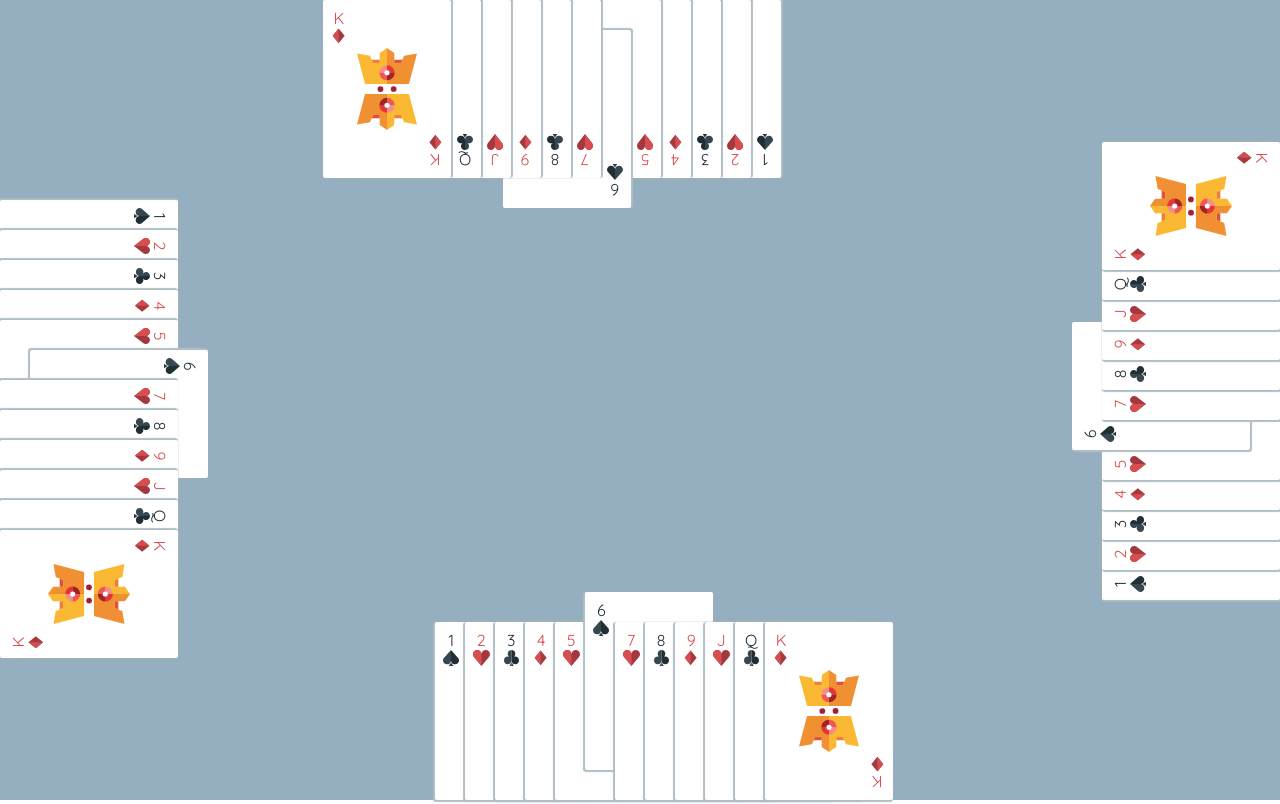
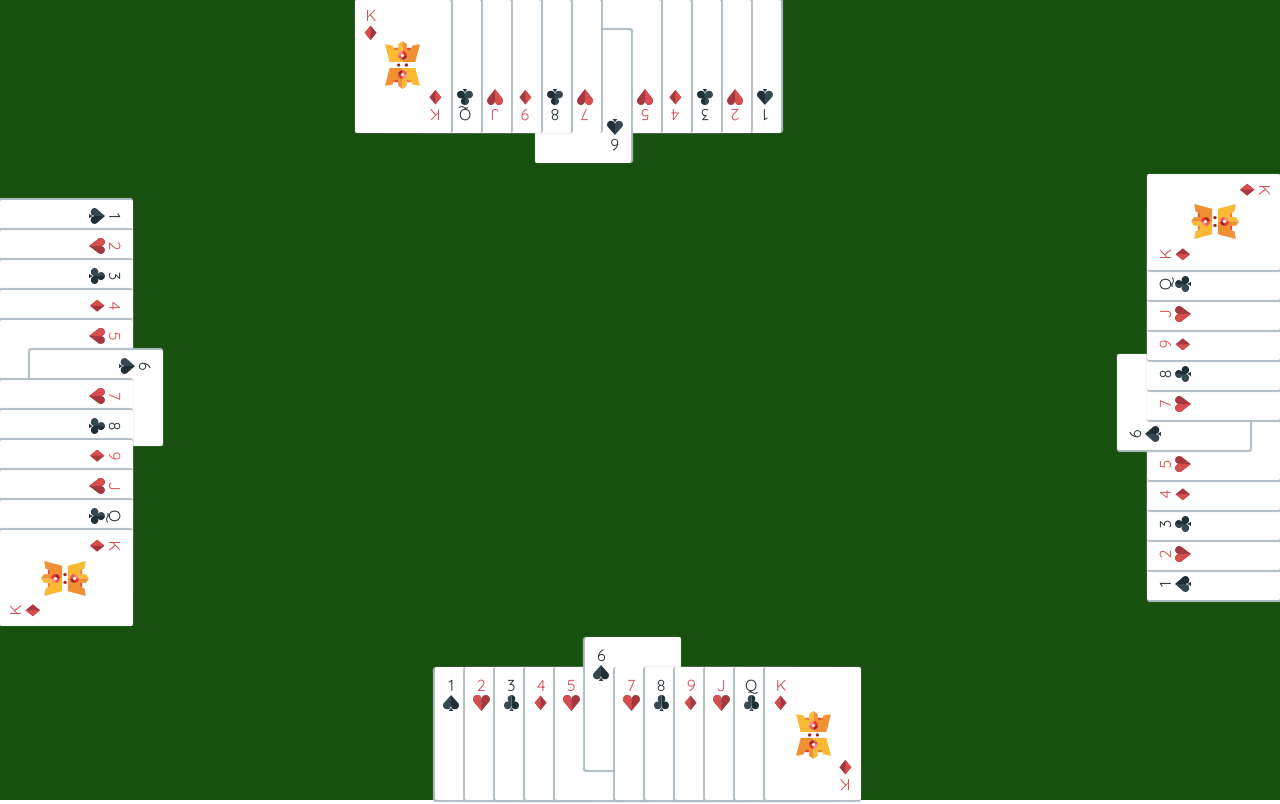
Before and after one commit to harum/card-game, a React app: page / in a window 1280 px wide. Built offline with nearby package versions, Linux system fonts and the light colour scheme; no server answers.

Commit message:
change card size

```diff
--- a/src/assets/stylesheets/mixins/_settings.global.scss
+++ b/src/assets/stylesheets/mixins/_settings.global.scss
@@ -23,3 +23,13 @@ $color-black: #212f35 !default;
 $color-grey: #b0bec5 !default;
 $color-white: #fff !default;
 $color-red: #d74d51 !default;
+$color-green: #18500f !default;
+
+
+//
+// Poker card related variable
+//
+
+// base on poker card standard size
+$card-base-height: 89px;
+$card-base-width: 64px;
--- a/src/components/Card/style.scss
+++ b/src/components/Card/style.scss
@@ -1,8 +1,4 @@
 @import '../../assets/stylesheets/mixins/settings.global';
-
-// base on poker card standard size
-$card-base-height: 89px;
-$card-base-width: 64px;
 
 .c-card {
   align-items: center;
@@ -13,17 +9,17 @@ $card-base-width: 64px;
   display: flex;
   flex-direction: column;
   font-family: 'Quicksand', sans-serif;
-  height: $card-base-height * 2;
+  height: $card-base-height * 1.5;
   justify-content: space-between;
   padding: .5em;
-  width: $card-base-width * 2;
+  width: $card-base-width * 1.5;
 
   &--red {
     color: $color-red;
   }
 
   &__image {
-    width: 60px;
+    width: 35px;
   }
 
   &__top {
@@ -35,11 +31,11 @@ $card-base-width: 64px;
   }
 
   &:hover {
-    box-shadow: 0 0 20px 5px $color-grey;
+    box-shadow: 0 0 20px 5px $color-black;
     cursor: pointer;
   }
 
   &:active {
-    box-shadow: 0 0 20px 1px $color-grey;
+    box-shadow: 0 0 20px 1px $color-black;
   }
 }
--- /dev/null
+++ b/src/components/CardBack/style.scss
@@ -0,0 +1,17 @@
+@import '../../assets/stylesheets/mixins/settings.global';
+
+.c-card {
+  background: $color-white;
+  border-radius: 2px;
+  box-shadow: -1px 1px 1px 1px $color-grey;
+  height: $card-base-height * 2;
+  width: $card-base-width * 2;
+
+  &:hover {
+    box-shadow: 0 0 20px 5px $color-grey;
+  }
+
+  &:active {
+    box-shadow: 0 0 20px 1px $color-grey;
+  }
+}
--- a/src/components/Table/style.scss
+++ b/src/components/Table/style.scss
@@ -1,11 +1,11 @@
+@import '../../assets/stylesheets/mixins/settings.global';
+
 // should be global settings
 $card-base-height: 89px;
 $picked-card-space: 30px;
 
-$table-color: #95AFC0;
-
 .c-table {
-  background: $table-color;
+  background: $color-green;
 
   width: 100%;
   height: 100vh;
```
Also changed, not shown: src/components/CardBack/index.js (added, +10 -0 lines).
